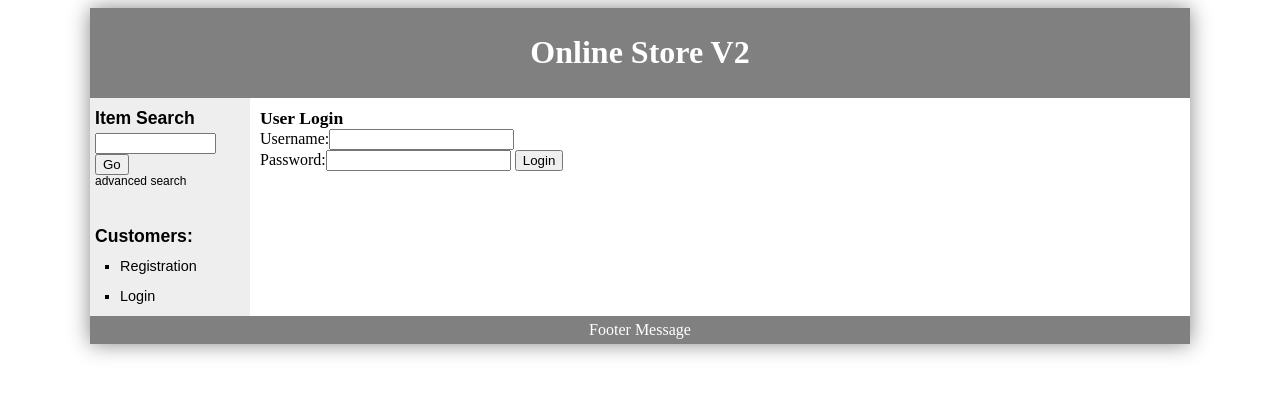
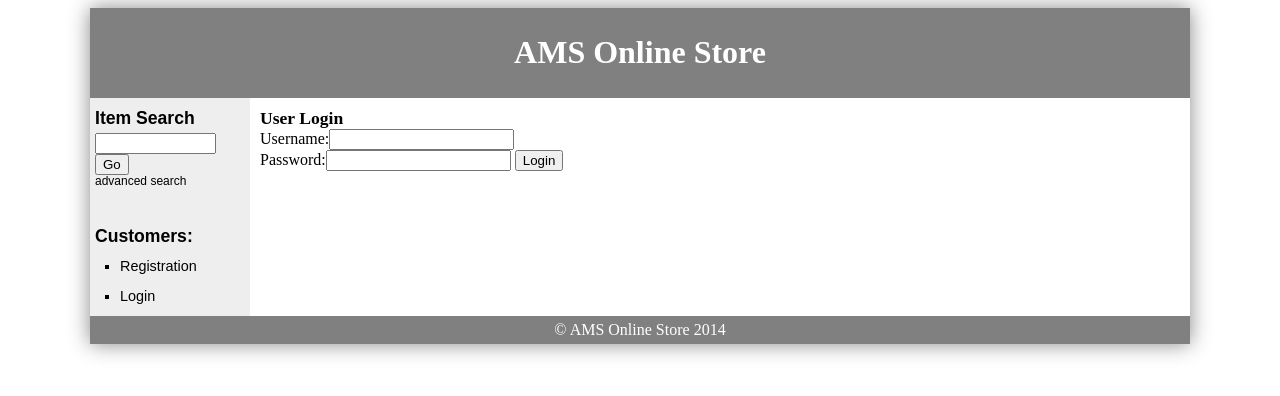
Before and after one commit to gminaker/databases, a PHP site: page /index.php in a window 1280 px wide. Shown: the top 396 px of the page. Run offline with PHP 8.4, Linux system fonts and the light colour scheme.

Commit message:
proper title

```diff
--- a/index.php
+++ b/index.php
@@ -72,7 +72,7 @@ function displayErrors(){
 		<script src="js/monthpicker.js"></script>
 		<script src="js/datepicker.js"></script>
 
-		<title>Online Store V2</title>
+		<title>AMS Online Store</title>
 
 		<!--  A stylesheet to modify colours, fonts, etc. -->
 	    <link href="css/default.css" rel="stylesheet" type="text/css">
@@ -82,7 +82,7 @@ function displayErrors(){
 		<div id="container">
 		<div id="header">
 
-		<h1>Online Store V2</h1>
+		<h1>AMS Online Store</h1>
 		</div>
 		<div id="nav">
 			<?php
@@ -142,7 +142,7 @@ function displayErrors(){
 
 		</div>
 		<div id="footer">
-			Footer Message
+			&copy; AMS Online Store 2014
 		</div>
 		</div>
 	</body>
```
